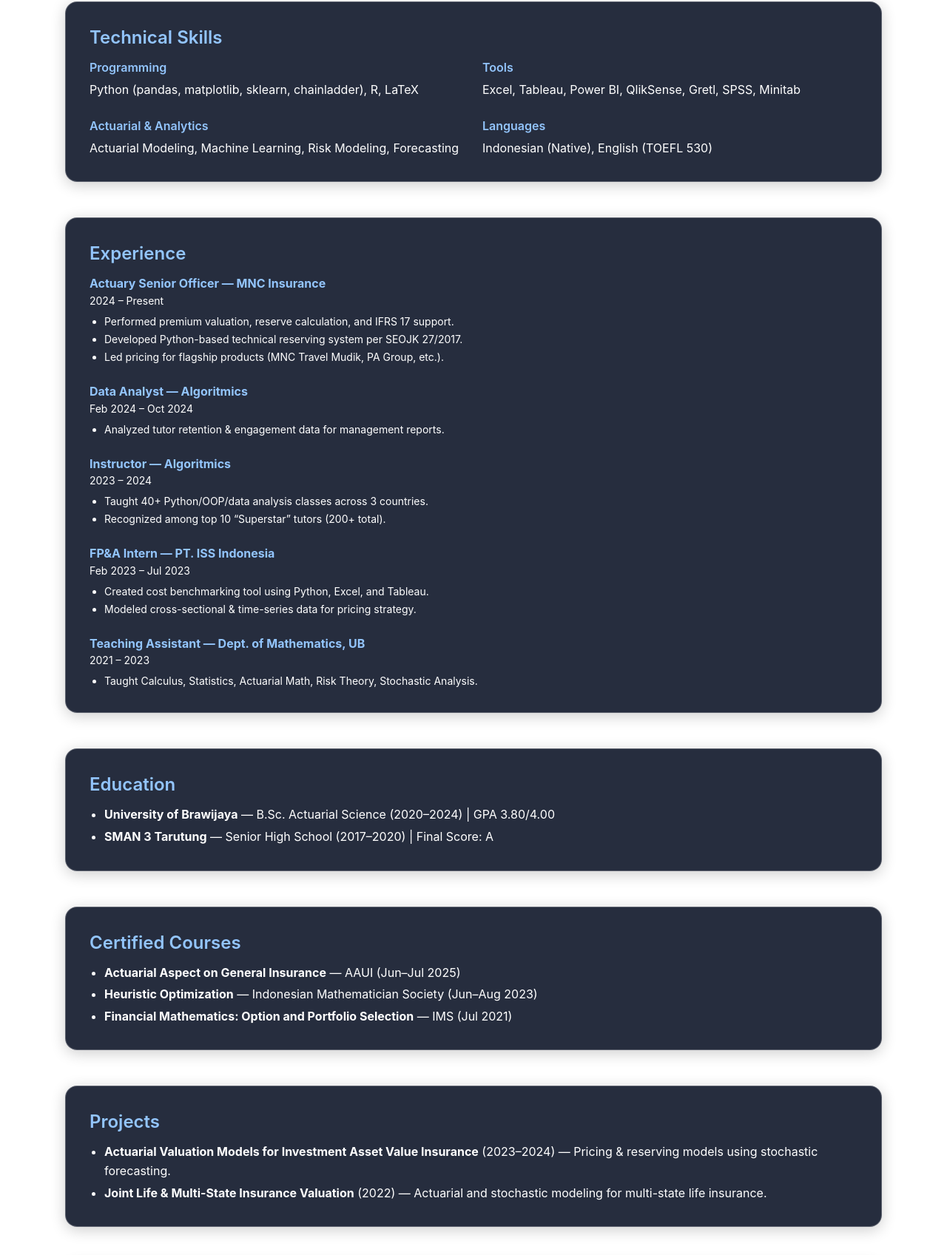
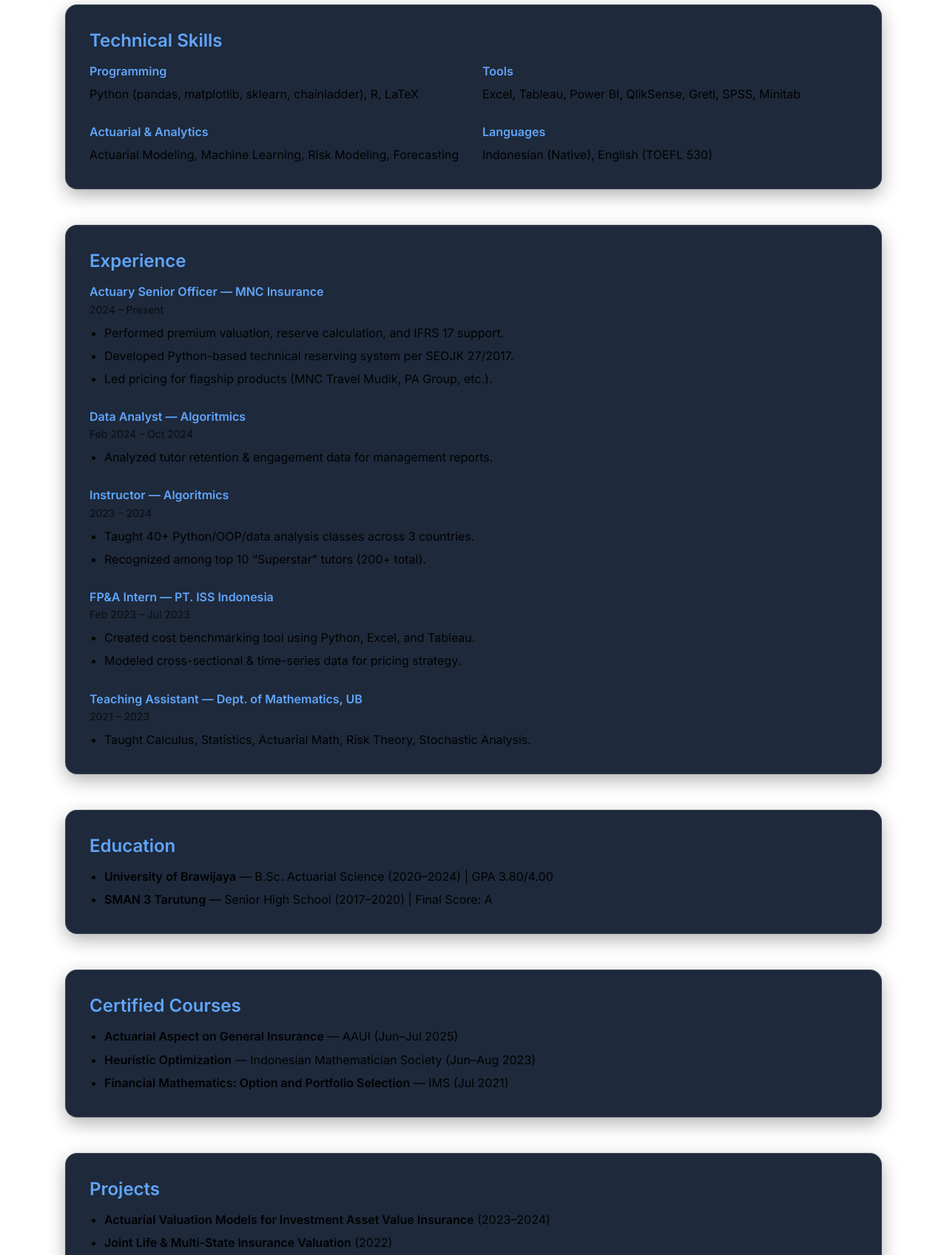
Before and after one commit to henry-immanuel02/henry-immanuel02.github.io, a plain HTML site: page cv.html in a window 1280 px wide. Shown: the part 378-2075 px from the top of the page at 74% size. Drawn offline with nearby package versions, Linux system fonts and the light colour scheme.

Commit message:
Update cv.html

```diff
--- a/cv.html
+++ b/cv.html
@@ -7,98 +7,88 @@
 
 <!-- Tailwind -->
 <link href="https://cdn.jsdelivr.net/npm/tailwindcss@2.2.19/dist/tailwind.min.css" rel="stylesheet">
-<!-- Framer Motion replacement (AOS) -->
+<!-- Font -->
+<link href="https://fonts.googleapis.com/css2?family=Inter:wght@400;500;600&display=swap" rel="stylesheet">
+<!-- AOS -->
 <link href="https://unpkg.com/aos@2.3.1/dist/aos.css" rel="stylesheet">
 
-  <style>
+<style>
   :root {
-    --bg-dark: #0a0f1c;            /* latar belakang utama */
-    --bg-light: #f9fafb;
-    --text-dark: #ffffff;          /* teks di mode gelap */
-    --text-light: #1e293b;
-    --accent: #93c5fd;             /* biru muda */
-    --card-bg-dark: rgba(15, 23, 42, 0.9); /* card lebih gelap dan solid */
-    --card-bg-light: rgba(255,255,255,0.95);
+    --bg-dark: #0a0f1c;
+    --bg-light: #f8fafc;
+    --text-dark: #f9fafb;
+    --text-light: #0f172a;
+    --accent: #60a5fa;
+    --card-dark: #1e293b;
+    --card-light: #ffffff;
   }
 
-  html[data-theme="dark"] body {
+  html[data-theme='dark'] body {
     background-color: var(--bg-dark);
     color: var(--text-dark);
   }
 
-  html[data-theme="light"] body {
+  html[data-theme='light'] body {
     background-color: var(--bg-light);
     color: var(--text-light);
   }
 
   body {
     font-family: 'Inter', sans-serif;
-    line-height: 1.6;
+    line-height: 1.7;
+    transition: background 0.4s ease, color 0.4s ease;
   }
 
-  /* --- CARD --- */
   .section-card {
-    background: var(--card-bg-dark);
-    border: 1px solid rgba(255,255,255,0.25);
+    background-color: var(--card-dark);
+    border: 1px solid rgba(255,255,255,0.15);
     border-radius: 1rem;
     padding: 2rem;
-    box-shadow: 0 4px 20px rgba(0,0,0,0.2);
-    transition: background 0.3s ease, color 0.3s ease;
+    box-shadow: 0 8px 24px rgba(0,0,0,0.3);
+    transition: all 0.4s ease;
   }
 
   body.light .section-card {
-    background: var(--card-bg-light);
-    border-color: rgba(0,0,0,0.1);
+    background-color: var(--card-light);
+    border: 1px solid rgba(0,0,0,0.1);
+    box-shadow: 0 6px 18px rgba(0,0,0,0.1);
   }
 
-  /* --- TEXT COLORS --- */
   h1, h2, h3 {
     color: var(--accent);
     font-weight: 600;
   }
 
-  p, li, ul, ol, span, strong {
-    color: #ffffff; /* putih solid biar kontras di semua card */
+  p, li {
+    color: inherit;
   }
 
-  /* Fix semua class tailwind abu-abu */
-  .text-gray-200, .text-gray-300, .text-gray-400, .text-gray-500 {
-    color: #ffffff !important;
+  a {
+    color: var(--accent);
   }
+  a:hover { text-decoration: underline; }
 
-  /* --- LINKS --- */
-  a {
-    color: #60a5fa;
-    text-decoration: none;
-  }
-  a:hover {
-    text-decoration: underline;
-    color: #93c5fd;
-  }
+  footer { color: #94a3b8; }
 
-  /* --- FOOTER --- */
-  footer {
-    color: #94a3b8;
-  }
+  /* Fix Tailwind text utilities */
+  .text-gray-300, .text-gray-400, .text-gray-500 { color: inherit !important; }
 </style>
-
-
 </head>
 
-<body class="transition-all" data-theme="dark">
+<body data-theme="dark" class="transition-all">
 
 <!-- HEADER -->
 <header class="max-w-6xl mx-auto flex flex-col md:flex-row items-center justify-between py-8 px-6">
   <div class="flex items-center space-x-4">
-    <img src="https://api.iconify.design/mdi:account-circle.svg?color=%23cbd5e1" alt="profile"
+    <img src="https://api.iconify.design/mdi:account-circle.svg?color=%23ffffff" alt="profile"
          class="w-20 h-20 rounded-full shadow-md border border-gray-500">
     <div>
       <h1 class="text-3xl font-bold">Henry Immanuel Sihombing, S.Aktr.</h1>
-      <p class="text-accent text-sm">Actuary Senior Officer | MNC Insurance</p>
-      <div class="text-sm text-gray-400 space-x-2 mt-1">
+      <p class="text-sm opacity-80">Actuary Senior Officer | MNC Insurance</p>
+      <div class="text-sm opacity-70 space-x-2 mt-1">
         <span>📍 Jakarta, Indonesia</span> |
-        <a href="mailto:henryimmanuel08@email.com" class="hover:underline">✉️ Email</a> |
-        <a href="https://linkedin.com/in/henry-immanuel-sihombing" target="_blank" class="hover:underline">LinkedIn</a>
+        <a href="mailto:henryimmanuel08@email.com">✉️ Email</a> |
+        <a href="https://linkedin.com/in/henry-immanuel-sihombing" target="_blank">LinkedIn</a>
       </div>
     </div>
   </div>
@@ -106,19 +96,20 @@
     <button id="themeToggle" class="bg-gray-700 text-white px-3 py-2 rounded-lg text-sm shadow hover:bg-gray-600 transition">
       🌗 Toggle Theme
     </button>
-    <a href="CV-Henry Immanuel Sihombing.pdf" download class="bg-blue-600 text-white px-4 py-2 rounded-lg text-sm shadow hover:bg-blue-700 transition">
+    <a href="CV-Henry Immanuel Sihombing.pdf" download
+       class="bg-blue-600 text-white px-4 py-2 rounded-lg text-sm shadow hover:bg-blue-700 transition">
       📄 Download CV
     </a>
   </div>
 </header>
 
-<!-- MAIN CONTENT -->
+<!-- MAIN -->
 <main class="max-w-6xl mx-auto px-6 space-y-12">
 
   <!-- SUMMARY -->
   <section class="section-card" data-aos="fade-up">
-    <h2 class="text-2xl font-semibold mb-3">Professional Summary</h2>
-    <p class="text-gray-300 leading-relaxed">
+    <h2 class="text-2xl mb-3">Professional Summary</h2>
+    <p>
       Actuary senior officer level at MNC Insurance with strong background in pricing, reserving, statistical modeling, and machine learning.
       Experienced in automating actuarial processes using Python, Excel, and R.
       Passionate about data-driven decision-making and technical innovation.
@@ -127,22 +118,22 @@
 
   <!-- SKILLS -->
   <section class="section-card" data-aos="fade-up">
-    <h2 class="text-2xl font-semibold mb-3">Technical Skills</h2>
-    <div class="grid md:grid-cols-2 gap-6 text-gray-300">
+    <h2 class="text-2xl mb-3">Technical Skills</h2>
+    <div class="grid md:grid-cols-2 gap-6">
       <div>
-        <h3 class="font-semibold text-accent mb-1">Programming</h3>
+        <h3 class="font-semibold mb-1">Programming</h3>
         <p>Python (pandas, matplotlib, sklearn, chainladder), R, LaTeX</p>
       </div>
       <div>
-        <h3 class="font-semibold text-accent mb-1">Tools</h3>
+        <h3 class="font-semibold mb-1">Tools</h3>
         <p>Excel, Tableau, Power BI, QlikSense, Gretl, SPSS, Minitab</p>
       </div>
       <div>
-        <h3 class="font-semibold text-accent mb-1">Actuarial & Analytics</h3>
+        <h3 class="font-semibold mb-1">Actuarial & Analytics</h3>
         <p>Actuarial Modeling, Machine Learning, Risk Modeling, Forecasting</p>
       </div>
       <div>
-        <h3 class="font-semibold text-accent mb-1">Languages</h3>
+        <h3 class="font-semibold mb-1">Languages</h3>
         <p>Indonesian (Native), English (TOEFL 530)</p>
       </div>
     </div>
@@ -150,12 +141,12 @@
 
   <!-- EXPERIENCE -->
   <section class="section-card" data-aos="fade-up">
-    <h2 class="text-2xl font-semibold mb-3">Experience</h2>
+    <h2 class="text-2xl mb-3">Experience</h2>
     <div class="space-y-6">
       <div>
         <h3 class="font-bold">Actuary Senior Officer — MNC Insurance</h3>
-        <p class="text-gray-400 text-sm mb-2">2024 – Present</p>
-        <ul class="list-disc ml-5 text-sm space-y-1">
+        <p class="text-sm opacity-70 mb-2">2024 – Present</p>
+        <ul class="list-disc ml-5 space-y-1">
           <li>Performed premium valuation, reserve calculation, and IFRS 17 support.</li>
           <li>Developed Python-based technical reserving system per SEOJK 27/2017.</li>
           <li>Led pricing for flagship products (MNC Travel Mudik, PA Group, etc.).</li>
@@ -163,31 +154,31 @@
       </div>
       <div>
         <h3 class="font-bold">Data Analyst — Algoritmics</h3>
-        <p class="text-gray-400 text-sm mb-2">Feb 2024 – Oct 2024</p>
-        <ul class="list-disc ml-5 text-sm space-y-1">
+        <p class="text-sm opacity-70 mb-2">Feb 2024 – Oct 2024</p>
+        <ul class="list-disc ml-5 space-y-1">
           <li>Analyzed tutor retention & engagement data for management reports.</li>
         </ul>
       </div>
       <div>
         <h3 class="font-bold">Instructor — Algoritmics</h3>
-        <p class="text-gray-400 text-sm mb-2">2023 – 2024</p>
-        <ul class="list-disc ml-5 text-sm space-y-1">
+        <p class="text-sm opacity-70 mb-2">2023 – 2024</p>
+        <ul class="list-disc ml-5 space-y-1">
           <li>Taught 40+ Python/OOP/data analysis classes across 3 countries.</li>
           <li>Recognized among top 10 “Superstar” tutors (200+ total).</li>
         </ul>
       </div>
       <div>
         <h3 class="font-bold">FP&A Intern — PT. ISS Indonesia</h3>
-        <p class="text-gray-400 text-sm mb-2">Feb 2023 – Jul 2023</p>
-        <ul class="list-disc ml-5 text-sm space-y-1">
+        <p class="text-sm opacity-70 mb-2">Feb 2023 – Jul 2023</p>
+        <ul class="list-disc ml-5 space-y-1">
           <li>Created cost benchmarking tool using Python, Excel, and Tableau.</li>
           <li>Modeled cross-sectional & time-series data for pricing strategy.</li>
         </ul>
       </div>
       <div>
         <h3 class="font-bold">Teaching Assistant — Dept. of Mathematics, UB</h3>
-        <p class="text-gray-400 text-sm mb-2">2021 – 2023</p>
-        <ul class="list-disc ml-5 text-sm space-y-1">
+        <p class="text-sm opacity-70 mb-2">2021 – 2023</p>
+        <ul class="list-disc ml-5 space-y-1">
           <li>Taught Calculus, Statistics, Actuarial Math, Risk Theory, Stochastic Analysis.</li>
         </ul>
       </div>
@@ -196,17 +187,17 @@
 
   <!-- EDUCATION -->
   <section class="section-card" data-aos="fade-up">
-    <h2 class="text-2xl font-semibold mb-3">Education</h2>
-    <ul class="list-disc ml-5 text-gray-300 space-y-1">
+    <h2 class="text-2xl mb-3">Education</h2>
+    <ul class="list-disc ml-5 space-y-1">
       <li><strong>University of Brawijaya</strong> — B.Sc. Actuarial Science (2020–2024) | GPA 3.80/4.00</li>
       <li><strong>SMAN 3 Tarutung</strong> — Senior High School (2017–2020) | Final Score: A</li>
     </ul>
   </section>
 
-  <!-- CERTIFIED COURSES -->
+  <!-- COURSES -->
   <section class="section-card" data-aos="fade-up">
-    <h2 class="text-2xl font-semibold mb-3">Certified Courses</h2>
-    <ul class="list-disc ml-5 text-gray-300 space-y-1">
+    <h2 class="text-2xl mb-3">Certified Courses</h2>
+    <ul class="list-disc ml-5 space-y-1">
       <li><strong>Actuarial Aspect on General Insurance</strong> — AAUI (Jun–Jul 2025)</li>
       <li><strong>Heuristic Optimization</strong> — Indonesian Mathematician Society (Jun–Aug 2023)</li>
       <li><strong>Financial Mathematics: Option and Portfolio Selection</strong> — IMS (Jul 2021)</li>
@@ -215,17 +206,17 @@
 
   <!-- PROJECTS -->
   <section class="section-card" data-aos="fade-up">
-    <h2 class="text-2xl font-semibold mb-3">Projects</h2>
-    <ul class="list-disc ml-5 text-gray-300 space-y-1">
-      <li><strong>Actuarial Valuation Models for Investment Asset Value Insurance</strong> (2023–2024) — Pricing & reserving models using stochastic forecasting.</li>
-      <li><strong>Joint Life & Multi-State Insurance Valuation</strong> (2022) — Actuarial and stochastic modeling for multi-state life insurance.</li>
+    <h2 class="text-2xl mb-3">Projects</h2>
+    <ul class="list-disc ml-5 space-y-1">
+      <li><strong>Actuarial Valuation Models for Investment Asset Value Insurance</strong> (2023–2024)</li>
+      <li><strong>Joint Life & Multi-State Insurance Valuation</strong> (2022)</li>
     </ul>
   </section>
 
   <!-- AWARDS -->
   <section class="section-card" data-aos="fade-up">
-    <h2 class="text-2xl font-semibold mb-3">Awards & Certifications</h2>
-    <ul class="list-disc ml-5 text-gray-300 space-y-1">
+    <h2 class="text-2xl mb-3">Awards & Certifications</h2>
+    <ul class="list-disc ml-5 space-y-1">
       <li>PAI Exams: CF1–CF4, TA1–TA3</li>
       <li>AAMAI Certified in General Insurance 001</li>
       <li>Gold Medalist — Student Science Competition (2021)</li>
@@ -236,26 +227,25 @@
 
   <!-- ATTACHMENTS -->
   <section class="section-card" data-aos="fade-up">
-    <h2 class="text-2xl font-semibold mb-3">Attachments</h2>
-    <p>🔗 <a href="https://drive.google.com/drive/folders/1rCr01Uug635L__e1ehXnlpr7YLBTo6JW" target="_blank" class="text-blue-400 hover:underline">
+    <h2 class="text-2xl mb-3">Attachments</h2>
+    <p>🔗 <a href="https://drive.google.com/drive/folders/1rCr01Uug635L__e1ehXnlpr7YLBTo6JW" target="_blank">
       Google Drive Folder (Projects & Certificates)
     </a></p>
   </section>
-
 </main>
 
 <!-- FOOTER -->
-<footer class="text-center text-gray-500 text-sm py-6 mt-8">
+<footer class="text-center text-sm py-6 mt-8">
   © 2025 Henry Immanuel Sihombing — Built with ❤️ using TailwindCSS & AOS
 </footer>
 
 <!-- Scripts -->
 <script src="https://unpkg.com/aos@2.3.1/dist/aos.js"></script>
 <script>
-AOS.init({ duration: 800 });
+AOS.init({ duration: 700 });
 const toggle = document.getElementById('themeToggle');
 toggle.addEventListener('click', () => {
-  const html = document.querySelector('html');
+  const html = document.documentElement;
   const theme = html.getAttribute('data-theme');
   html.setAttribute('data-theme', theme === 'dark' ? 'light' : 'dark');
   document.body.classList.toggle('light');
```
